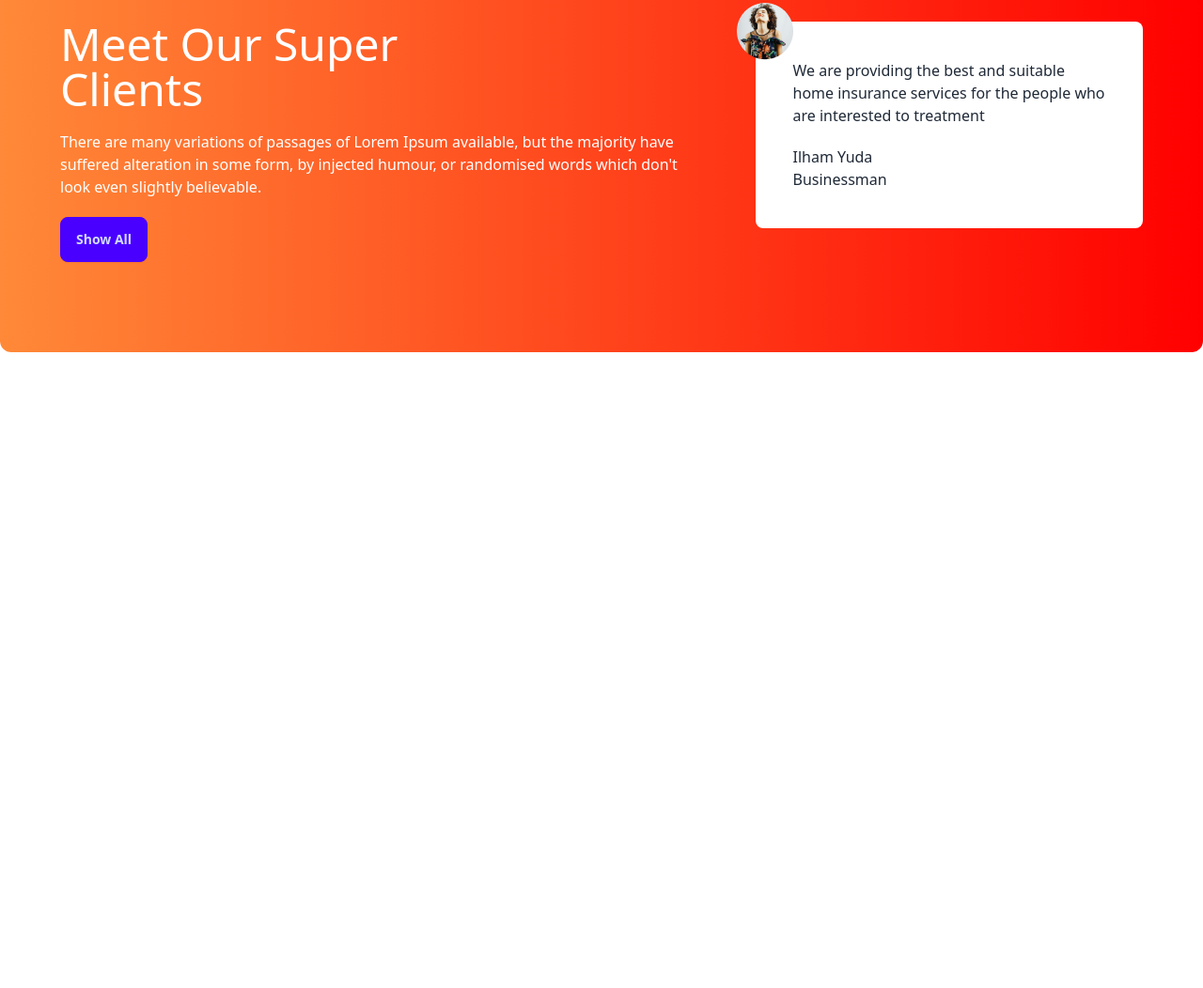
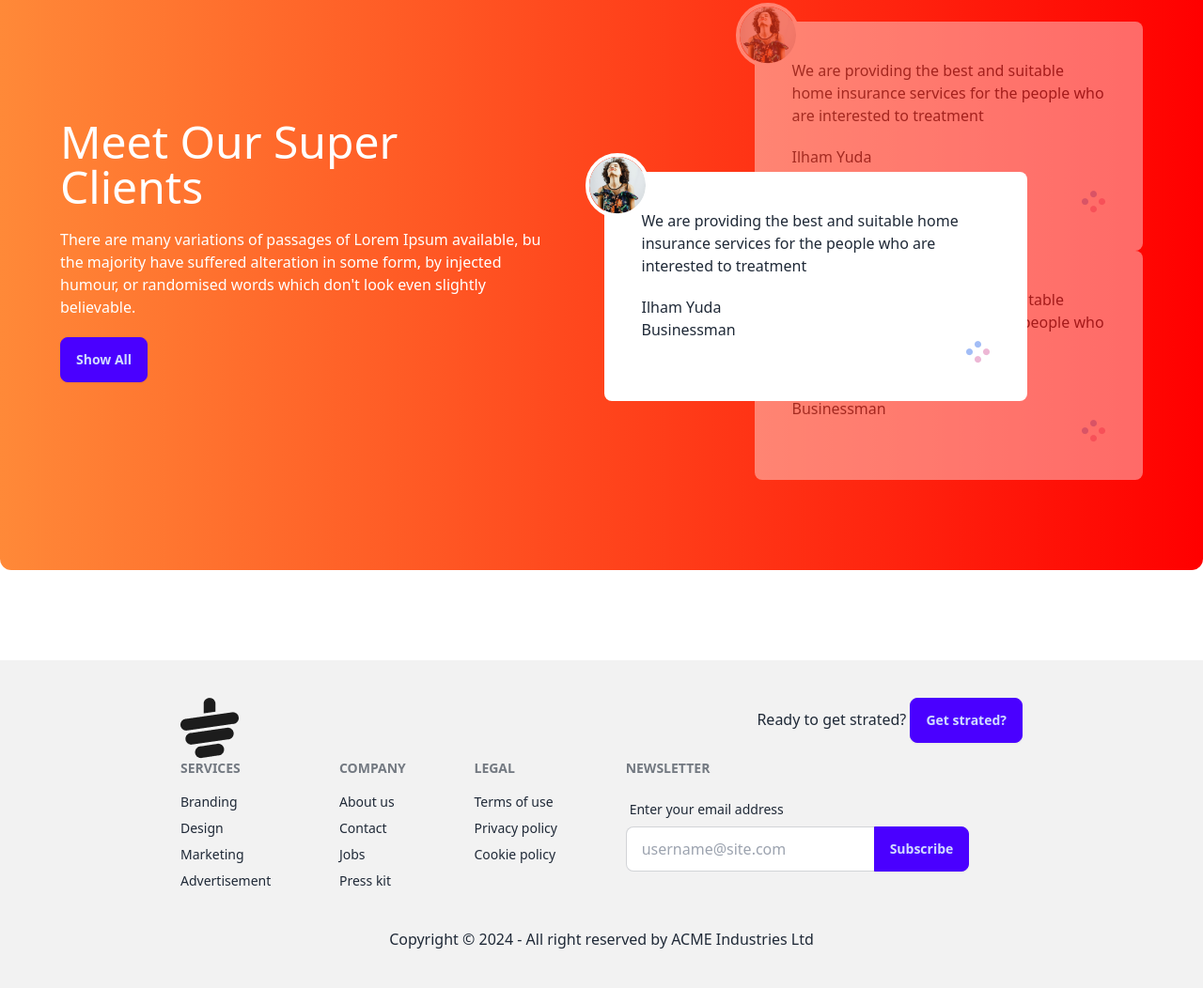
Before and after one commit to Fahad-smto/tea-web, a plain HTML site: page index.html in a window 1280 px wide. Shown: the part 1940-2992 px from the top of the page at 94% size. Before the commit the page ends 2411 px from the top, so only its background shows below. Drawn offline with nearby package versions, Linux system fonts and the light colour scheme.

Commit message:
footer section almost done

```diff
--- a/index.html
+++ b/index.html
@@ -134,18 +134,20 @@
 </section>
 
 <section class="my-24 flex flex-col lg:flex-row rounded-xl gap-12 bg-gradient-to-r from-[#FF8938] to-[#F00] px-16 py-24">
-  <div class="space-y-5">
+<div class="flex items-center">
+  <div class="space-y-5  ">
     <h2 class="text-5xl font-extrabolb text-white">Meet Our Super<br> Clients</h2>
-    <p class="text-white">
-      There are many variations of passages of Lorem Ipsum available, but the majority have suffered alteration in some form, by injected humour, or randomised words which don't look even slightly believable.
+    <p class="text-white w-9/12">
+      There are many variations of passages of Lorem Ipsum available, bu the majority have suffered alteration in some form, by injected humour, or randomised words which don't look even slightly believable.
     </p>
     <button class="btn btn-primary">Show All
     </button>
   </div>
-  <div class="">
-    <!-- review -->
-    <div class="relative p-10 rounded-lg bg-white">
-      <img class="absolute -left-5 -top-5" src="images/client.png" alt="">
+</div>
+  <div class="relative">
+    <!-- review frist -->
+    <div class="relative p-10 rounded-lg bg-white opacity-40 z-10 ">
+      <img class="absolute -left-5 -top-5 border-4 border-white rounded-full" src="images/client.png" alt="">
    <p>
     We are providing the best and suitable home insurance services for the people who are interested to treatment
    </p>
@@ -155,12 +157,87 @@
    <p class="font-medium">
     Businessman
    </p>
+   <div class="flex justify-end"> <img src="images/circles.png" alt=""></div>
+    </div>
+    <!-- review second -->
+    <div class="absolute p-10 rounded-lg bg-white top-40 lg:-left-40 lg:w-[450px] z-20">
+      <img class="absolute -left-5 -top-5 border-4 border-white rounded-full" src="images/client.png" alt="">
+   <p>
+    We are providing the best and suitable home insurance services for the people who are interested to treatment
+   </p>
+   <h2 class="mt-5">
+    Ilham Yuda
+   </h2>
+   <p class="font-medium">
+    Businessman
+   </p>
+   <div class="flex justify-end"> <img src="images/circles.png" alt=""></div>
+    </div>
+    <!-- review third-->
+    <div class="relative p-10 rounded-lg bg-white opacity-40 z-10">
+      <img class="absolute -left-5 -top-5 border-4 border-white rounded-full" src="images/client.png" alt="">
+   <p>
+    We are providing the best and suitable home insurance services for the people who are interested to treatment
+   </p>
+   <h2 class="mt-5">
+    Ilham Yuda
+   </h2>
+   <p class="font-medium">
+    Businessman
+   </p>
+   <div class="flex justify-end"> <img src="images/circles.png" alt=""></div>
     </div>
   </div>
 </section>
    </main>
-    <footer>
 
-    </footer>
+   <footer class="bg-base-200 px-48 py-10 bg-base-200 text-base-content">
+    <div class="flex justify-between">
+      <img src="images/cup.png" alt="">
+      <p>
+      <span>
+        Ready to get strated?
+      </span>
+      <button class="btn btn-primary">Get strated?</button>
+    </p>
+    </div>
+    <div class="footer ">
+      <nav>
+        <header class="footer-title">Services</header>
+        <a class="link link-hover">Branding</a>
+        <a class="link link-hover">Design</a>
+        <a class="link link-hover">Marketing</a>
+        <a class="link link-hover">Advertisement</a>
+      </nav>
+      <nav>
+        <header class="footer-title">Company</header>
+        <a class="link link-hover">About us</a>
+        <a class="link link-hover">Contact</a>
+        <a class="link link-hover">Jobs</a>
+        <a class="link link-hover">Press kit</a>
+      </nav>
+      <nav>
+        <header class="footer-title">Legal</header>
+        <a class="link link-hover">Terms of use</a>
+        <a class="link link-hover">Privacy policy</a>
+        <a class="link link-hover">Cookie policy</a>
+      </nav>
+      <form>
+        <header class="footer-title">Newsletter</header>
+        <fieldset class="form-control w-80">
+          <label class="label">
+            <span class="label-text">Enter your email address</span>
+          </label>
+          <div class="join">
+            <input type="text" placeholder="username@site.com" class="input input-bordered join-item" />
+            <button class="btn btn-primary join-item">Subscribe</button>
+          </div>
+        </fieldset>
+      </form>
+    </div>
+    <div class="mt-10 text-center"><p>Copyright © 2024 - All right reserved by ACME Industries Ltd</p></div>
+
+  </footer>
+
 </body>
 </html>
```
